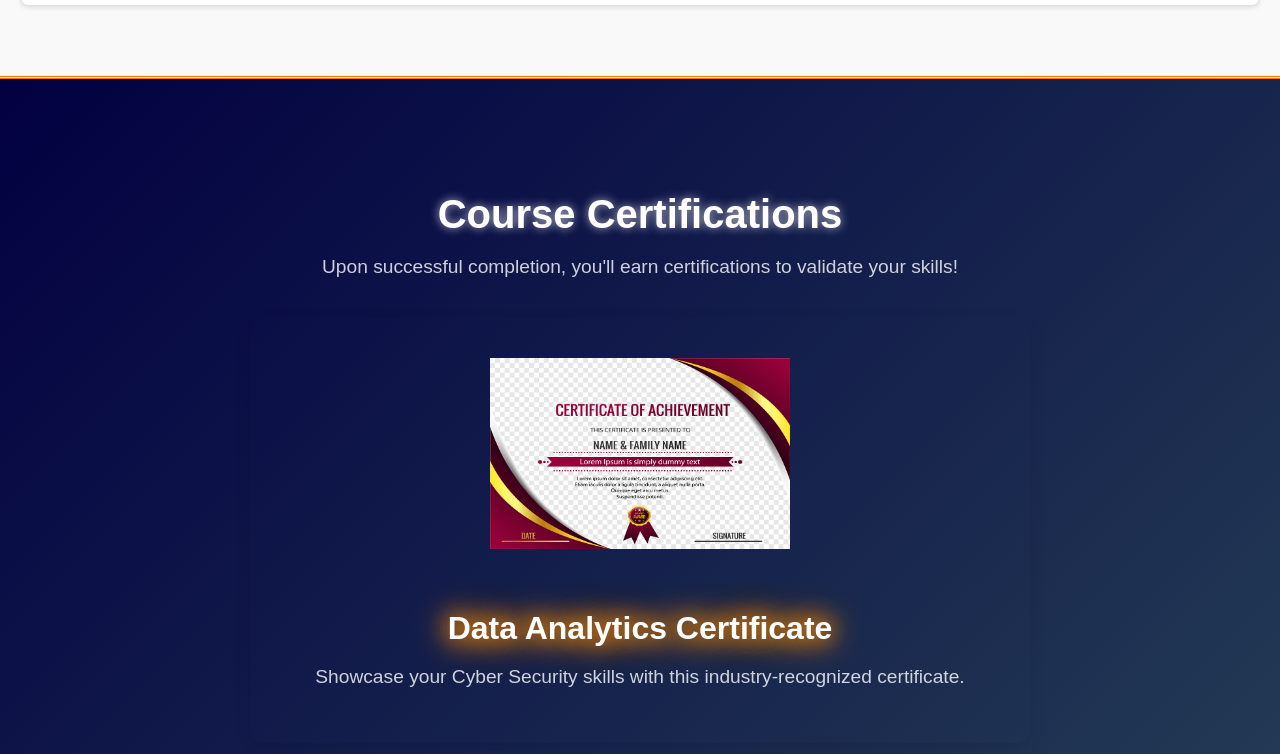
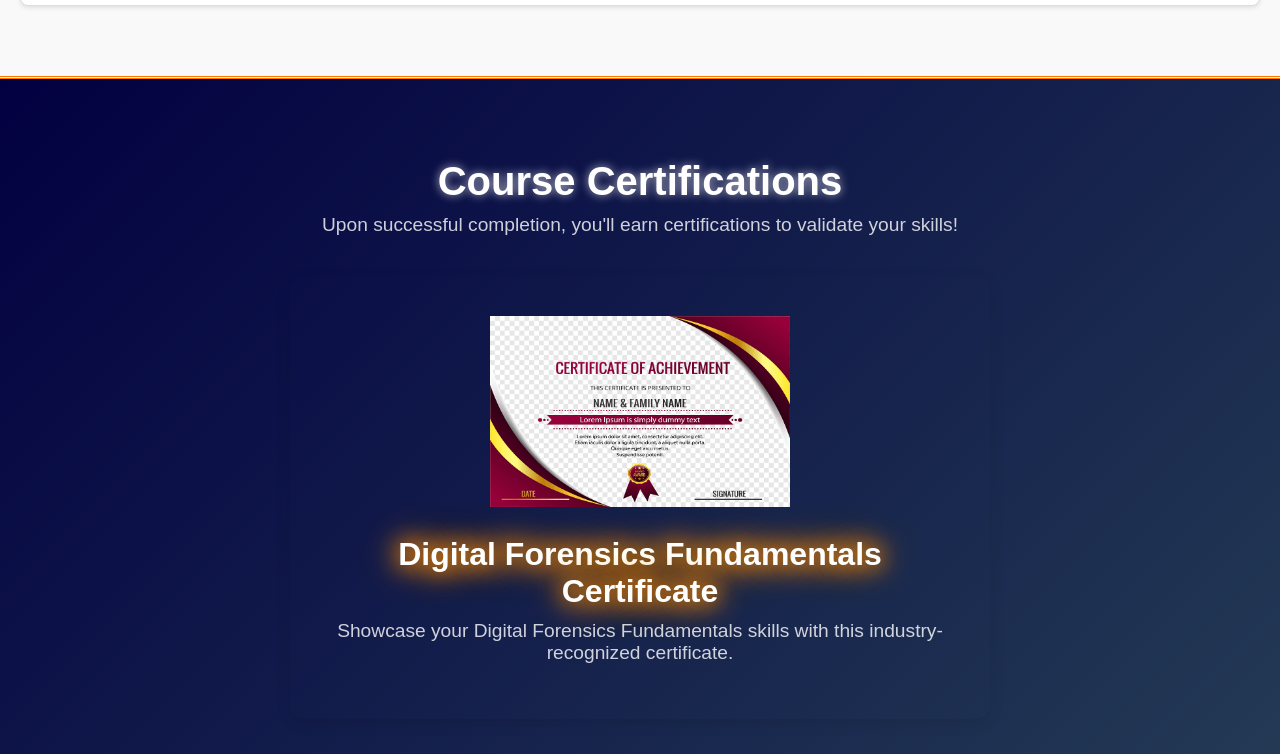
Before and after one commit to kaunain2005/course-landingpage, a plain HTML site: page pages/course1.html in a window 1280 px wide. Shown: the part 2206-2960 px from the top of the page. Drawn offline with Linux system fonts and the light colour scheme; a script that the page names is missing.

Commit message:
update#3

```diff
--- a/pages/course1.html
+++ b/pages/course1.html
@@ -153,6 +153,25 @@
     </section>
 
     <!-- Notice Section -->
+    <section class="notice">
+      <div class="certification-section">
+        <h2>Course Certifications</h2>
+        <p>
+          Upon successful completion, you'll earn certifications to validate
+          your skills!
+        </p>
+        <div class="certification-cards">
+          <div class="certification-card">
+            <img src="../images/cert1.png" alt="Certificate 1" />
+            <h3>Digital Forensics Fundamentals Certificate</h3>
+            <p>
+              Showcase your Digital Forensics Fundamentals skills with this industry-recognized
+              certificate.
+            </p>
+          </div>
+        </div>
+      </div>
+    </section>
     <!-- <section class="notice">
       <div class="certification-section">
         <h2>Course Certifications</h2>
@@ -172,7 +191,6 @@
         </div>
       </div>
     </section> -->
-    <certification-section></certification-section>
 
     <!-- Call-to-Action Section -->
     <section class="call-to-action">
--- a/pages/coursestyle.css
+++ b/pages/coursestyle.css
@@ -466,7 +466,7 @@ tr:hover {
 }
 
   /* Certification Section */
-/* .certification-section {
+.certification-section {
   text-align: center;
   padding: 80px 20px;
   background: linear-gradient(135deg, #020041, #243b55);
@@ -485,7 +485,7 @@ tr:hover {
   color: rgba(255, 255, 255, 0.8);
 }
 
-/* Certification Cards
+/* Certification Cards */
 .certification-cards {
   display: flex;
   flex-wrap: wrap;
@@ -527,7 +527,7 @@ tr:hover {
   font-size: 1.2em;
   color: rgba(255, 255, 255, 0.8);
   margin-bottom: 15px;
-} */
+}
 
   /* Call-to-Action Section */
   .call-to-action {
```
Also changed, not shown: pages/course2.html (+19 -1 lines), pages/course3.html (+19 -1 lines), pages/course4.html (+19 -1 lines), pages/course5.html (+19 -1 lines), pages/course6.html (+19 -1 lines), pages/course7.html (+19 -1 lines).
